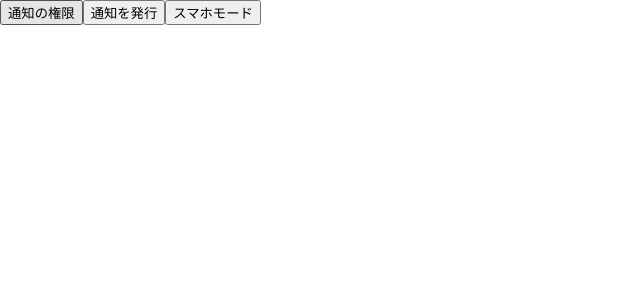
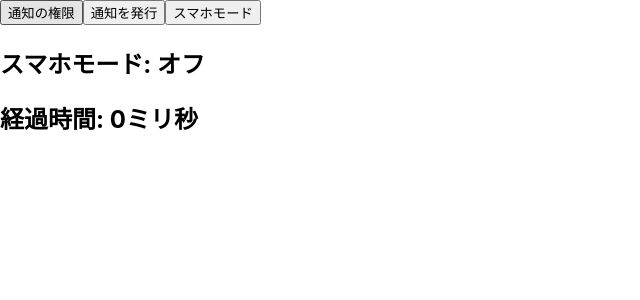
Before and after one commit to vmtch/manesuma, a React (Create React App) app: page / in a window 1280 px wide. Shown: the top 300 px of the page, without its empty margins (0-640 px from the left). Built offline with nearby package versions, Linux system fonts and the light colour scheme.

Commit message:
スマホモード中の時間をカウント

```diff
--- a/src/App.jsx
+++ b/src/App.jsx
@@ -1,4 +1,4 @@
-import React, { useState } from "react";
+import React, { useState, useEffect} from "react";
 
 function Popup({ message, onClose }) {
   return (
@@ -35,6 +35,30 @@ const styles = {
 function App() {
   const [isVisible, setIsVisible] = useState(false);
   const [isSmartPhoneMode, setIsSmartPhoneMode] = useState(false);
+  const [milliseconds, setMilliseconds] = useState(0);
+  const [startTime, setStartTime] = useState(null); // スマホモード開始時の時間
+
+  useEffect(() => {
+    let interval = null;
+
+    if (isSmartPhoneMode) {
+      // スマホモードがオンになった時点の標準時を記録
+      const now = Date.now();
+      setStartTime(now);
+
+      // インターバルを設定して経過時間を計算
+      interval = setInterval(() => {
+        const currentTime = Date.now();
+        setMilliseconds(currentTime - now); // 現在時刻 - 開始時刻
+      }, 1); // 1ミリ秒ごとに更新
+    } else {
+      // スマホモードがオフになったらタイマーを停止
+      clearInterval(interval);
+    }
+
+    // コンポーネントのクリーンアップ
+    return () => clearInterval(interval);
+  }, [isSmartPhoneMode]);
 
   const showNotification = () => {
     let popupTime = 30000;
@@ -83,6 +107,10 @@ function App() {
       <button onClick={showPermissionRequest}>通知の権限</button>
       <button onClick={issueNotification}>通知を発行</button>
       <button onClick={toggleSmartPhoneMode}>スマホモード</button>
+      <div>
+        <h2>スマホモード: {isSmartPhoneMode ? "オン" : "オフ"}</h2>
+        <h2>経過時間: {milliseconds}ミリ秒</h2>
+      </div>
       {isVisible && (
         <Popup
           message="ここに通知を表示します"
```
